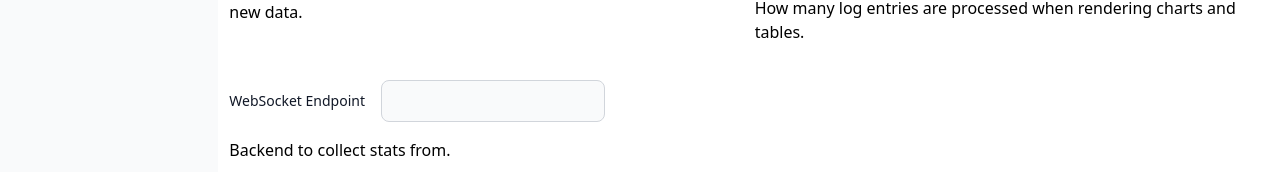
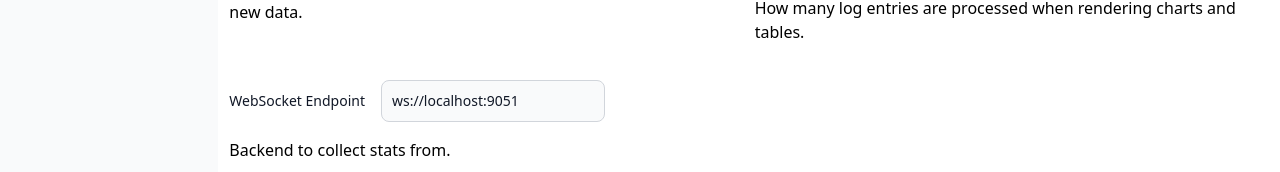
Before and after one commit to QuixThe2nd/Caddylyser, a plain HTML site: page index.html in a window 1280 px wide. Shown: the part 177-349 px from the top of the page. Drawn offline with nearby package versions, Linux system fonts and the light colour scheme.

Commit message:
Update index.html

```diff
--- a/index.html
+++ b/index.html
@@ -97,7 +97,7 @@
 
 					<div class="flex items-center content-center gap-4" style="flex-wrap: wrap">
 						<label for="websocket_endpoint" class="block text-sm font-medium text-gray-900 dark:text-white">WebSocket Endpoint</label>
-						<input value="ws://localhost:9051" id="websocket_endpoint" type="number" value="5000" min="0" step="1" class="bg-gray-50 border border-gray-300 text-gray-900 text-sm rounded-lg focus:ring-blue-500 focus:border-blue-500 block p-2.5 dark:bg-gray-700 dark:border-gray-600 dark:placeholder-gray-400 dark:text-white dark:focus:ring-blue-500 dark:focus:border-blue-500" />
+						<input value="ws://localhost:9051" id="websocket_endpoint" type="text" value="5000" min="0" step="1" class="bg-gray-50 border border-gray-300 text-gray-900 text-sm rounded-lg focus:ring-blue-500 focus:border-blue-500 block p-2.5 dark:bg-gray-700 dark:border-gray-600 dark:placeholder-gray-400 dark:text-white dark:focus:ring-blue-500 dark:focus:border-blue-500" />
 						<p>Backend to collect stats from.</p>
 					</div>
 				</div>
```
